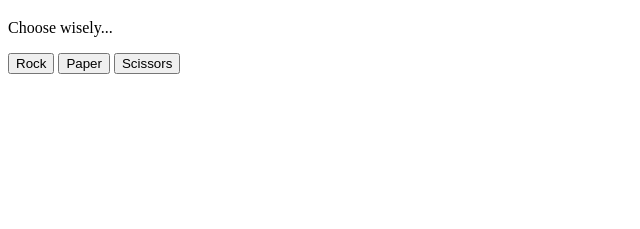
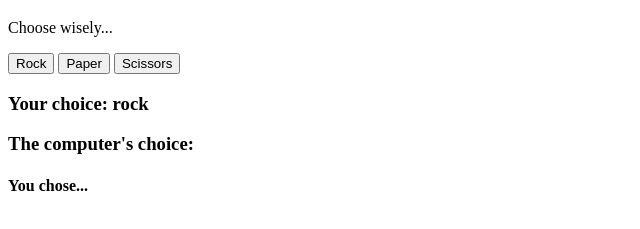
Before and after one commit to cifarquhar/electron_rps, an Electron app: page rps_frontend/index.html in a window 800 px wide. Both pictures are taken after a click on the button "Rock". Shown: the part 61-290 px from the top of the page, without its empty margins (0-640 px from the left). Drawn offline with Linux system fonts and the light colour scheme.

Commit message:
add result text to index.html and update handlers

```diff
--- a/rps_frontend/handler.js
+++ b/rps_frontend/handler.js
@@ -4,17 +4,22 @@ document.addEventListener('DOMContentLoaded', () => {
 
   const rockButton = document.querySelector('#rock');
   rockButton.addEventListener('click', () => {
-    console.log("rock clicked");
+    updatePlayerChoice("rock");
   });
 
   const paperButton = document.querySelector('#paper');
   paperButton.addEventListener('click', () => {
-    console.log("paper clicked");
+    updatePlayerChoice("paper");
   });
 
   const scissorsButton = document.querySelector('#scissors');
   scissorsButton.addEventListener('click', () => {
-    console.log("scissors clicked");
+    updatePlayerChoice("scissors");
   });
 
+  const updatePlayerChoice = (playerChoice) => {
+    const target = document.querySelector('#player-choice');
+    target.innerHTML = playerChoice;
+  }
+
 });
--- a/rps_frontend/index.html
+++ b/rps_frontend/index.html
@@ -13,5 +13,10 @@
     <button id="rock">Rock</button>
     <button id="paper">Paper</button>
     <button id="scissors">Scissors</button>
+
+    <h3>Your choice: <span id="player-choice"></span></h3>
+    <h3>The computer's choice: <span id="computer-choice"></span></h3>
+
+    <h4>You chose... <span id="result"></span></h4>
 </body>
 </html>
```
